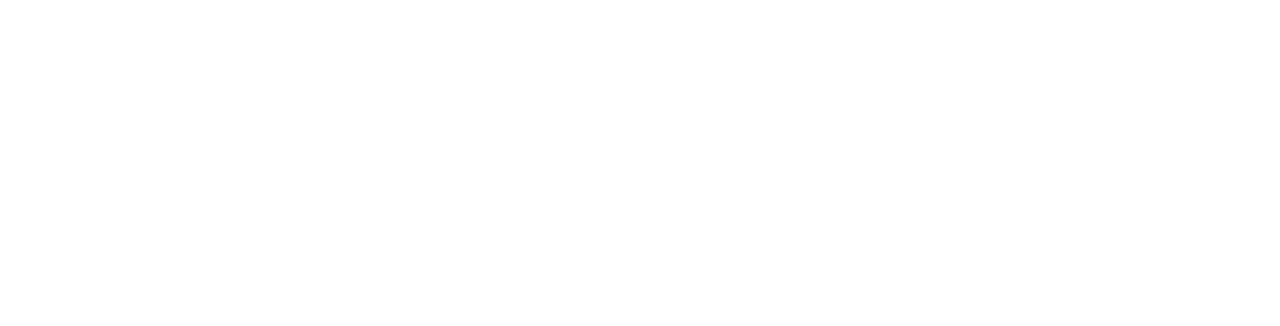
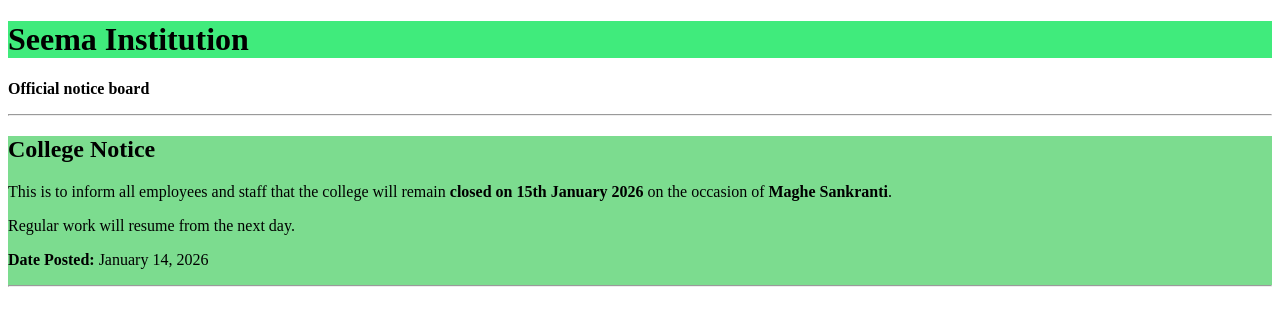
Before and after one commit to hritikaxx/Web-Programming-PRG230, a plain HTML site: page week-2/noticeboard.html in a window 1280 px wide. Drawn offline with Linux system fonts and the light colour scheme.

Commit message:
notice board

```diff
--- a/week-2/noticeboard.html
+++ b/week-2/noticeboard.html
@@ -2,10 +2,30 @@
 <html lang="en">
 <head>
     <meta charset="UTF-8">
+    <meta http-equiv="X-UA-Compatible" content="IE=edge">
     <meta name="viewport" content="width=device-width, initial-scale=1.0">
-    <title>Notice Board</title>
+    <title>college notice</title>
 </head>
 <body>
-
-</body>
+    <div>
+        <h1 style ="background-color:#40eb7c;">Seema Institution</h1>
+        <p><b>Official notice board</b></p>
+        <hr>
+    </div>
+    <div class="paragraph">
+        <h2>College Notice</h2>
+        <p>This is to inform all employees and staff that the college will remain
+        <b>closed on 15th January 2026</b> on the occasion of <b>Maghe Sankranti</b>.</p>
+    <div class="paragraph">
+        <p>Regular work will resume from the next day.</p>
+        <p><b>Date Posted:</b> January 14, 2026</p>
+    <style>
+        .paragraph {
+            background-color: #7cdc8f;
+        }
+    </style>
+    </div>
+    <hr>
+    </div>
+    </body>
 </html>
```
